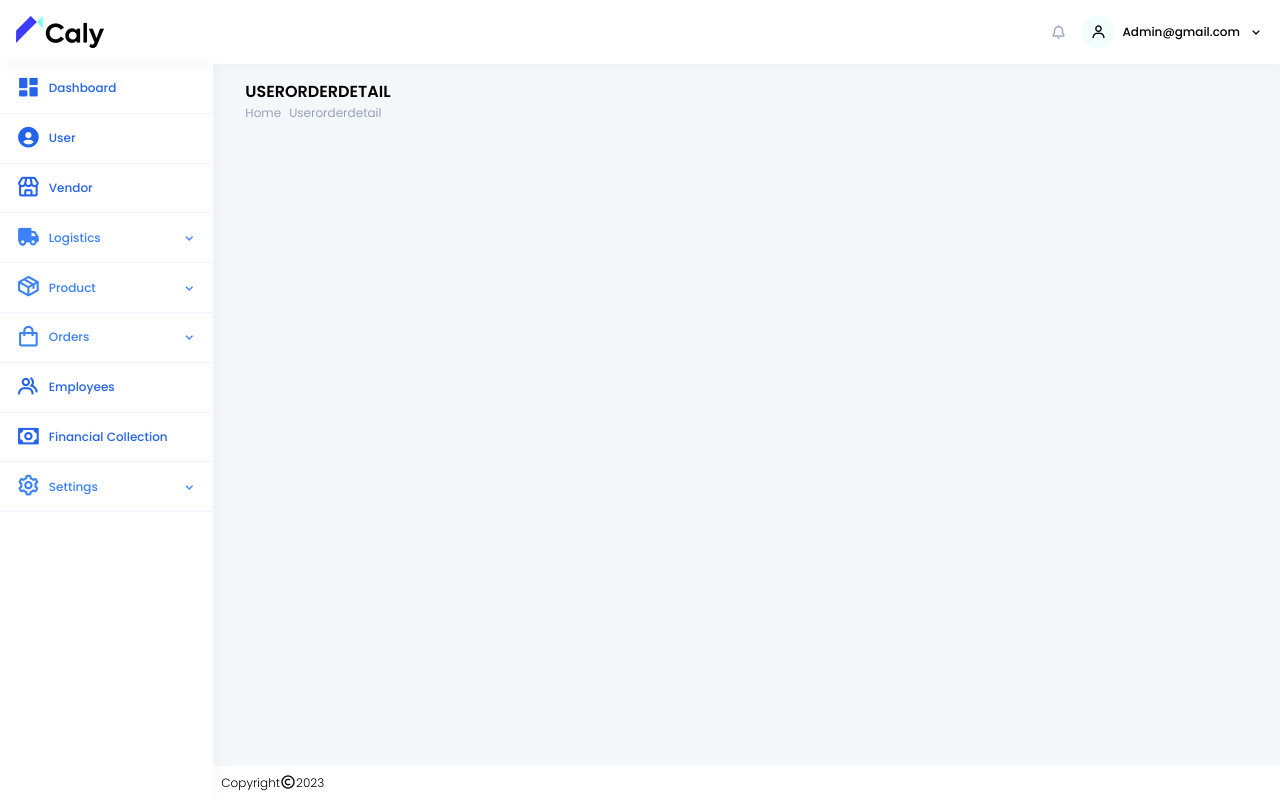
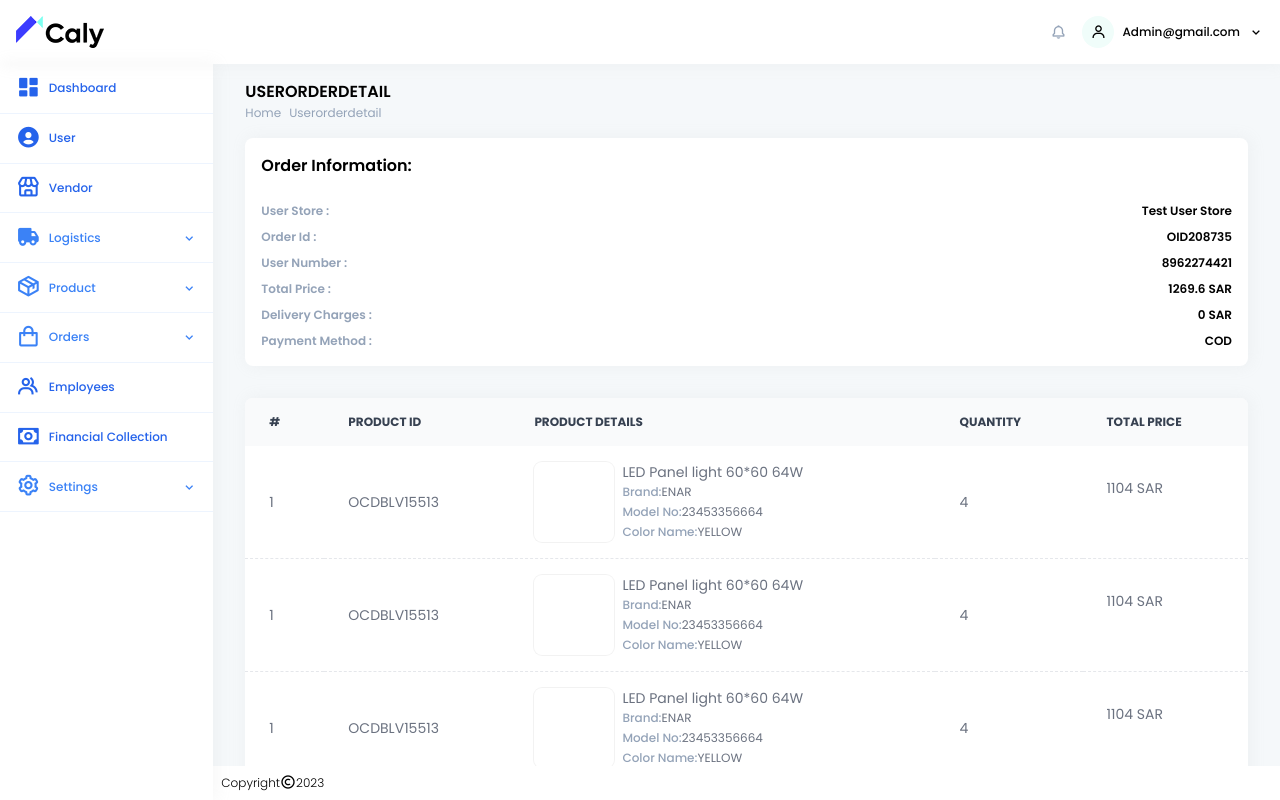
Before and after one commit to rishirathoree/admin-dash, a React (Vite) app: page /userorderdetail in a window 1280 px wide. Built offline with nearby package versions, Linux system fonts and the light colour scheme.

Commit message:
added pages

```diff
--- a/src/App/Page.jsx
+++ b/src/App/Page.jsx
@@ -35,6 +35,7 @@ import OrderDelivery from './Logistics/OrderDelivery/OrderDelivery'
 import Deliverylist from './Logistics/Deliverylist/Deliverylist'
 import AddDriver from './Logistics/Deliverylist/AddDriver'
 import Userdetail from './User/Userdetail'
+import Userorderdetail from './User/Userorderdetail'
 
 const Page = () => {
     return (
@@ -46,6 +47,7 @@ const Page = () => {
         <Route path="/user" element={<Userpage />} />
         <Route path="/adduser" element={<AddUser />} />
         <Route path="/userdetail" element={<Userdetail/>} />
+        <Route path="/userorderdetail" element={<Userorderdetail/>} />
         <Route path="/vendor" element={<Vendor />} />
         <Route path="/addvendor" element={<Addvendor />} />
         <Route path="/employees" element={<EmployeesList />} />
--- a/src/App/User/Userdetail.jsx
+++ b/src/App/User/Userdetail.jsx
@@ -106,8 +106,7 @@ const Userdetail = () => {
                     <td className="px-6 py-4 cursor-pointer"><p className='w-max'>2023-06-25</p> </td>
                     <td className="flex items-center px-6 py-8 space-x-3 text-center">
                       <div className="flex gap-4 items-center ">
-                      <i className="bx cursor-pointer bx-sm bx-pencil"></i>
-                        <Link to="/userdetail"><i className="bx cursor-pointer bx-sm bxs-card"></i></Link>
+                        <Link to="/userorderdetail"><i className="bx cursor-pointer bx-sm bxs-card"></i></Link>
 
                       </div>
                     </td>
--- /dev/null
+++ b/src/App/User/Userorderdetail.jsx
@@ -0,0 +1,65 @@
+import React from 'react'
+import { Link } from 'react-router-dom'
+const Userorderdetail = () => {
+    const dummyArray = Array(5).fill(1)
+  return (
+    <>
+    <div className='px-8 w-full pb-12 space-y-8'>
+      <div className='p-4 rounded-lg shadow2 bg-white space-y-6'>
+        <p className='font-semibold text-md'>Order Information:</p>
+          <div className='space-y-2'>
+            <div className='flex justify-between gap-12'><p className='font-semibold text-slate-400 text-xsm'>User Store :</p> <p className='font-semibold text-xsm'>Test User Store</p></div>
+            <div className='flex justify-between gap-12'><p className='font-semibold text-slate-400 text-xsm'>Order Id :</p> <p className='font-semibold text-xsm'>OID208735</p></div>
+            <div className='flex justify-between gap-12'><p className='font-semibold text-slate-400 text-xsm'>User Number :</p> <p className='font-semibold text-xsm'>8962274421</p></div>
+            <div className='flex justify-between gap-12'><p className='font-semibold text-slate-400 text-xsm'>Total Price :</p> <p className='font-semibold text-xsm'>1269.6 SAR</p></div>
+            <div className='flex justify-between gap-12'><p className='font-semibold text-slate-400 text-xsm'>Delivery Charges :</p> <p className='font-semibold text-xsm'>0 SAR</p></div>
+            <div className='flex justify-between gap-12'><p className='font-semibold text-slate-400 text-xsm'>Payment Method :</p> <p className='font-semibold text-xsm'>COD</p></div>
+          </div>
+      </div>
+        <div className='flex lg:flex-row md:flex-col sm:flex-col gap-4'>
+            <div className="relative overflow-x-auto sm:rounded-lg bg-white shadow2 lg:w-full md:w-full sm:w-full rounded-lg">
+          <table className="w-full text-sm text-left text-gray-500 dark:text-gray-400">
+            <thead className="text-xs text-gray-700 uppercase bg-gray-50 dark:bg-gray-700 dark:text-gray-400">
+              <tr className='w-full'>
+              <th className="px-6 py-4">#</th>
+                    <th className="px-6 py-4">Product Id</th>
+                    <th className="px-6 py-4">Product Details</th>
+                    <th className="px-6 py-4">Quantity</th>
+                    <th className="px-6 py-4">Total price</th>
+              </tr>
+            </thead>
+            <tbody>
+              {dummyArray.map((item, index) => {
+                return (
+                  <tr
+                    key={index}
+                    className="bg-white border-b last:border-none border-dashed dark:bg-gray-800 dark:border-gray-700  dark:hover:bg-gray-600"
+                  >
+                    <td className="px-6 py-4 cursor-pointer">1</td>
+                    <td className="px-6 py-4 cursor-pointer">OCDBLV15513</td>
+                    <td className="px-6 py-4 cursor-pointer">
+                        <div className='flex items-center gap-2 w-max'>
+                            <div className='w-20 h-20 bg-white ring-1 ring-black/5 rounded-lg'></div>
+                            <div>
+                            <p className='w-max'>LED Panel light 60*60 64W</p>
+                            <p className='text-xsm'><span className='font-medium text-xsm text-slate-400'>Brand:</span>ENAR</p>
+                            <p className='text-xsm'><span className='font-medium text-xsm text-slate-400'>Model No:</span>23453356664</p>
+                            <p className='text-xsm'><span className='font-medium text-xsm text-slate-400'>Color Name:</span>YELLOW</p>
+                            </div>
+                        </div>
+                    </td>
+                    <td className="px-6 py-4"><p className='w-max'>4</p></td>
+                    <td className="flex items-center px-6 py-8 space-x-3 text-center">1104 SAR</td>
+                  </tr>
+                );
+              })}
+            </tbody>
+          </table>
+        </div>
+            </div>
+        </div>
+    </>
+  )
+}
+
+export default Userorderdetail;
```
